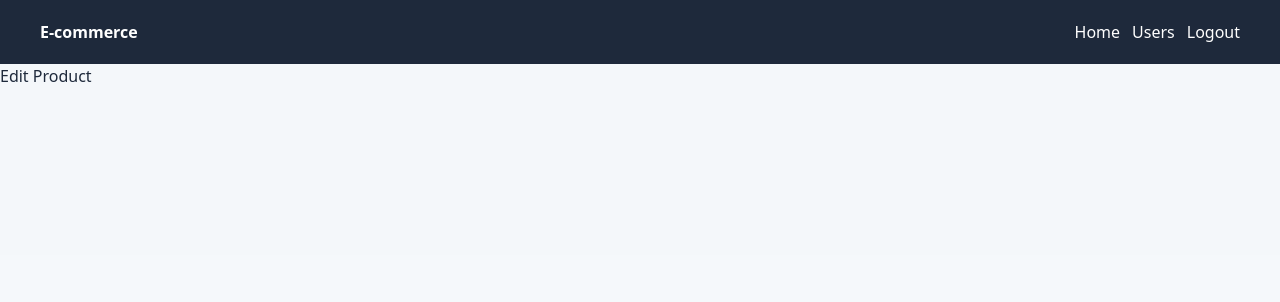
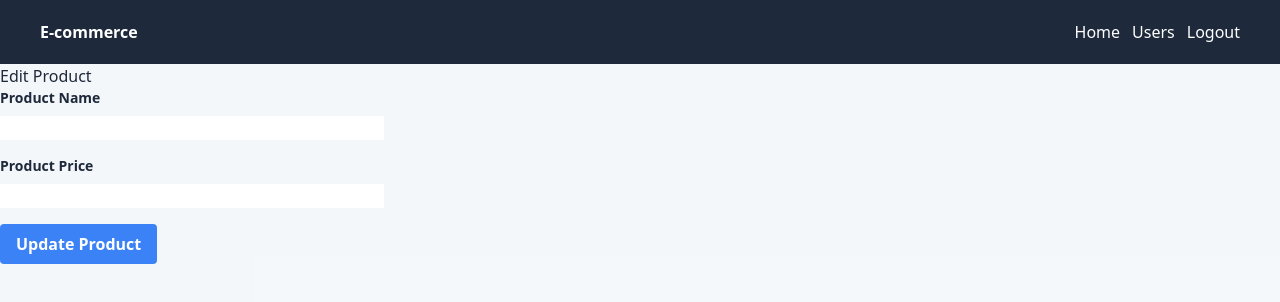
Before and after one commit to paulcaringal13/e-commerce-vue, a Vue app in the folder sanctum-app/: page /edit/1 in a window 1280 px wide. Shown: the top 302 px of the page. Built offline with nearby package versions, Linux system fonts and the light colour scheme; no server answers; sample sign-in values are in the browser's storage; what oh-vue-icons would draw is missing.

Commit message:
+ edit component

```diff
--- a/sanctum-app/src/components/EditProduct.vue
+++ b/sanctum-app/src/components/EditProduct.vue
@@ -1,13 +1,45 @@
 <template>
-  <div className="flex flex-col h-full w-full">
+  <div class="flex flex-col h-full w-full">
     <NavbarComponent />
 
     <h1>Edit Product</h1>
+
+    <form @submit.prevent="editProduct" class="w-full max-w-sm">
+      <div class="mb-4">
+        <label for="product_name" class="block text-sm font-bold mb-2"
+          >Product Name</label
+        >
+        <input
+          v-model="productName"
+          type="text"
+          id="product_name"
+          class="form-input w-full"
+        />
+      </div>
+      <div class="mb-4">
+        <label for="product_price" class="block text-sm font-bold mb-2"
+          >Product Price</label
+        >
+        <input
+          v-model="productPrice"
+          type="number"
+          id="product_price"
+          class="form-input w-full"
+        />
+      </div>
+      <button
+        type="submit"
+        class="bg-blue-500 hover:bg-blue-700 text-white font-bold py-2 px-4 rounded"
+      >
+        Update Product
+      </button>
+    </form>
   </div>
 </template>
 
 <script>
 import NavbarComponent from "./NavbarComponent.vue";
+import axiosClient from "../../axios/axios";
 
 export default {
   name: "EditProduct",
@@ -15,7 +47,12 @@ export default {
   components: {
     NavbarComponent,
   },
-
+  data() {
+    return {
+      productName: "",
+      productPrice: null,
+    };
+  },
   computed: {
     userId() {
       return localStorage.getItem("id");
@@ -23,6 +60,41 @@ export default {
   },
   mounted() {
     this.$store.dispatch("getUser", localStorage.getItem("id"));
+    this.getProductDetails();
+  },
+  methods: {
+    getProductDetails() {
+      const productId = localStorage.getItem("prodId");
+      axiosClient
+        .get(`/products/${productId}`)
+        .then((response) => {
+          this.productName = response.data.product_name;
+          this.productPrice = response.data.product_price;
+        })
+        .catch((error) => {
+          console.error("Error fetching product details:", error);
+        });
+    },
+    editProduct() {
+      const productId = localStorage.getItem("prodId");
+      const updatedProduct = {
+        product_name: this.productName,
+        product_price: this.productPrice,
+      };
+
+      axiosClient
+        .put(`/products/${productId}/update`, updatedProduct)
+        .then((response) => {
+          alert("Product updated successfully!");
+          this.$store.dispatch("updateProduct", response.data.product);
+          // Optionally, redirect to product list page
+          this.$router.push("/home/" + localStorage.getItem("id"));
+        })
+        .catch((error) => {
+          console.error("Error updating product:", error);
+          alert("Failed to update product. Please try again.");
+        });
+    },
   },
 };
 </script>
--- /dev/null
+++ b/sanctum-app/src/components/MyProducts.vue
@@ -0,0 +1,49 @@
+<template>
+    <div class="flex flex-col h-full w-full">
+      <NavbarComponent />
+
+      <div class="flex flex-row justify-between w-full">
+        <h1>My Products</h1>
+        <router-link :to="`/add/${userId}`">Add</router-link>
+      </div>
+      <ul>
+        <li v-for="product in myProducts" :key="product.id">
+          {{ product.id }} | {{ product.product_name }} -
+          {{ product.product_price }}
+
+          <button @click="gotoEditProduct(product.id)">Edit</button>
+        </li>
+      </ul>
+    </div>
+  </template>
+
+  <script>
+  import NavbarComponent from "./NavbarComponent.vue";
+
+  export default {
+    name: "MyProducts",
+    components: {
+      NavbarComponent,
+    },
+    computed: {
+      userId() {
+        return localStorage.getItem("id");
+      },
+      myProducts() {
+        // Filter products based on userId
+        return this.$store.state.products.filter(
+          (product) => product.user_id === parseInt(this.userId)
+        );
+      },
+    },
+    methods: {
+      gotoEditProduct(prodId) {
+        this.$router.push(`/edit/${this.userId}`);
+        localStorage.setItem("prodId", prodId);
+      },
+    },
+    mounted() {
+      this.$store.dispatch("getProduct");
+    },
+  };
+  </script>
--- a/sanctum-app/src/store/index.js
+++ b/sanctum-app/src/store/index.js
@@ -20,6 +20,15 @@ export default createStore({
     },
     addProduct(state, newProduct) {
       state.products.unshift(newProduct);
+    },
+    // Mutation to edit a product to the state
+    updateProduct(state, updatedProduct) {
+      const index = state.products.findIndex(
+        (product) => product.id === updatedProduct.id
+      );
+      if (index !== -1) {
+        state.products[index] = updatedProduct;
+      }
     },
   },
 
@@ -51,5 +60,10 @@ export default createStore({
       // Commit the mutation to update the state with the new product
       commit("addProduct", productData);
     },
+    // Action to update a product
+    updateProduct({ commit }, updatedProduct) {
+      // Commit the mutation to update the state with the updated product
+      commit("updateProduct", updatedProduct);
+    },
   },
 });
```
